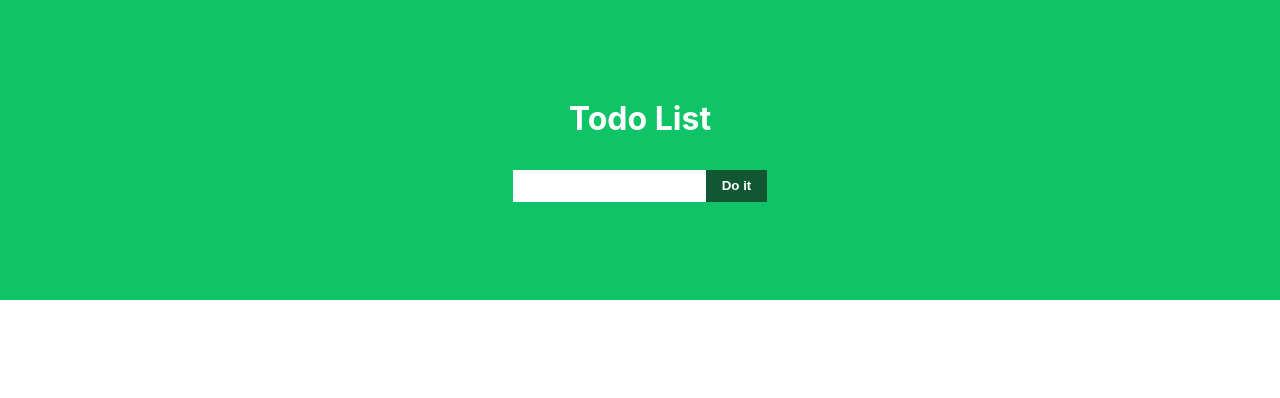
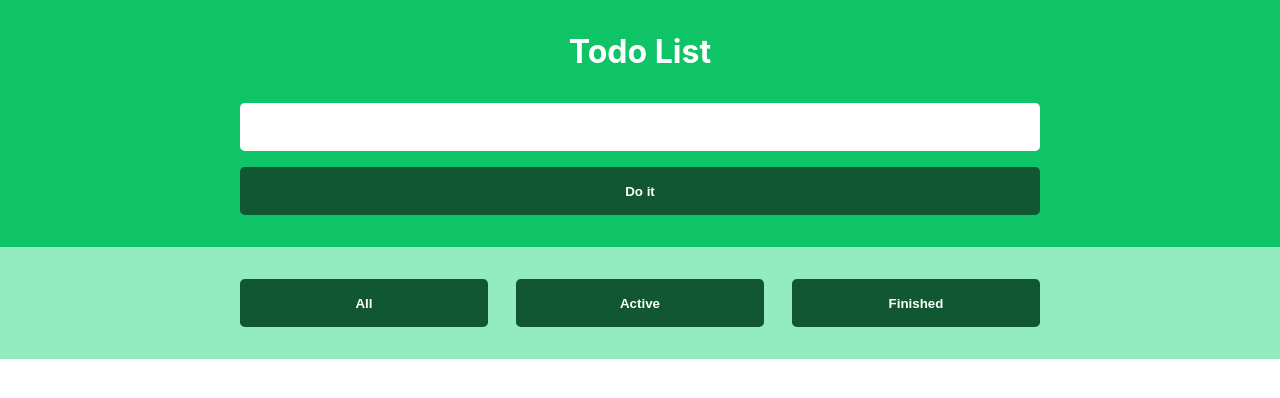
Before and after one commit to liam-mcallister/todo, a React (Create React App) app: page / in a window 1280 px wide. Shown: the top 398 px of the page. Built offline with nearby package versions, Linux system fonts and the light colour scheme.

Commit message:
Created filter section

```diff
--- a/src/App.css
+++ b/src/App.css
@@ -6,14 +6,14 @@
   padding: 0;
 }
 
-/*------------------------------Header Component----*/
-.header {
+/*---------------------Header Section  Component----*/
+.header-container {
   display: flex;
   flex-direction: column;
   justify-content: center;
   align-items: center;
-  width: 100vw;
-  height: 300px;
+  width: 100%;
+  padding: 2rem 1rem;
   background: #0EC466;
   color: #ffffff;
 }
@@ -22,20 +22,67 @@ h1 {
   margin-bottom: 2rem;
 }
 
-/*------------------------------Search Component----*/
-input {
-  height: 2rem;
-  border: none;
+/*-----------------------------AddTask Component----*/
+.add-task {
+  width: 100%;
+  max-width: 800px;
 }
 
-.search {
+.addtask {
+  width: 100%;
+  height: 3rem;
+  margin-bottom: 1rem;
   padding: 0 0.5rem;
+  font-size: 18px;
+  border: none;
+  border-radius: 0.3rem;
 }
 
-.button {
-  padding: 0 1rem;
+.addtask:focus {
+  border: solid 3px #04778b;
+}
+
+/*----------------------Filter Section Component----*/
+.filter-container {
+  display: flex;
+  justify-content: center;
+  align-items: center;
+  width: 100%;
+  padding: 2rem 1rem;
+  background: #93ecbe;
+}
+
+/*------------------------Filter Tasks Component----*/
+.filter-tasks {
+  display: flex;
+  justify-content: space-between;
+  width: 100%;
+  max-width: 800px;
+}
+
+/*-----------------------Tasks Section Component----*/
+
+/*--------------------------------Task Component----*/
+
+/*---------------------------------------Buttons----*/
+.btn {
+  height: 3rem;
   cursor: pointer;
   font-weight: 700;
+  border: none;
+  border-radius: 0.3rem;
   background: #125733;
   color: #ffffff;
 }
+
+.btn:hover {
+  background: #04778b;
+}
+
+.btn-add {
+  width: 100%;
+}
+
+.btn-filter {
+  width: 31%;
+}
--- a/src/App.js
+++ b/src/App.js
@@ -1,29 +1,16 @@
+import HeaderSection from "./components/HeaderSection";
+import FilterSection from "./components/FilterSection";
+import TasksSection from "./components/TasksSection";
 import "./App.css";
 
 function App() {
   return (
     <div className="main">
-      <Header />
+      <HeaderSection />
+      <FilterSection />
+      <TasksSection />
     </div>
   );
 }
 
-const Header = () => {
-  return (
-    <div className="header">
-      <h1>Todo List</h1>
-      <Search />
-    </div>
-  );
-};
-
-const Search = () => {
-  return (
-    <div>
-      <input className="search" type="text" />
-      <input className="button" type="submit" value="Do it" />
-    </div>
-  );
-};
-
 export default App;
--- /dev/null
+++ b/src/components/AddTask.js
@@ -0,0 +1,12 @@
+import React from "react";
+
+const AddTask = () => {
+  return (
+    <div className="add-task">
+      <input className="addtask" type="text" />
+      <input className="btn btn-add" type="submit" value="Do it" />
+    </div>
+  );
+};
+
+export default AddTask;
--- /dev/null
+++ b/src/components/FilterSection.js
@@ -0,0 +1,12 @@
+import React from "react";
+import FilterTasks from "./FilterTasks";
+
+const FilterSection = () => {
+  return (
+    <div className="filter-container">
+      <FilterTasks />
+    </div>
+  );
+};
+
+export default FilterSection;
--- /dev/null
+++ b/src/components/FilterTasks.js
@@ -0,0 +1,13 @@
+import React from "react";
+
+const FilterTasks = () => {
+  return (
+    <div className="filter-tasks">
+      <input className="btn btn-filter" type="submit" value="All" />
+      <input className="btn btn-filter" type="submit" value="Active" />
+      <input className="btn btn-filter" type="submit" value="Finished" />
+    </div>
+  );
+};
+
+export default FilterTasks;
--- /dev/null
+++ b/src/components/HeaderSection.js
@@ -0,0 +1,13 @@
+import React from "react";
+import AddTask from "./AddTask";
+
+const HeaderSection = () => {
+  return (
+    <div className="header-container">
+      <h1>Todo List</h1>
+      <AddTask />
+    </div>
+  );
+};
+
+export default HeaderSection;
--- /dev/null
+++ b/src/components/Task.js
@@ -0,0 +1,13 @@
+import React from "react";
+
+const Task = () => {
+  return (
+    <div>
+      <ul>
+        <li></li>
+      </ul>
+    </div>
+  );
+};
+
+export default Task;
--- /dev/null
+++ b/src/components/TasksSection.js
@@ -0,0 +1,12 @@
+import React from "react";
+import Task from "./Task";
+
+const TasksSection = () => {
+  return (
+    <div>
+      <Task />
+    </div>
+  );
+};
+
+export default TasksSection;
```
Also changed, not shown: src/components/TodoList.js (added).
